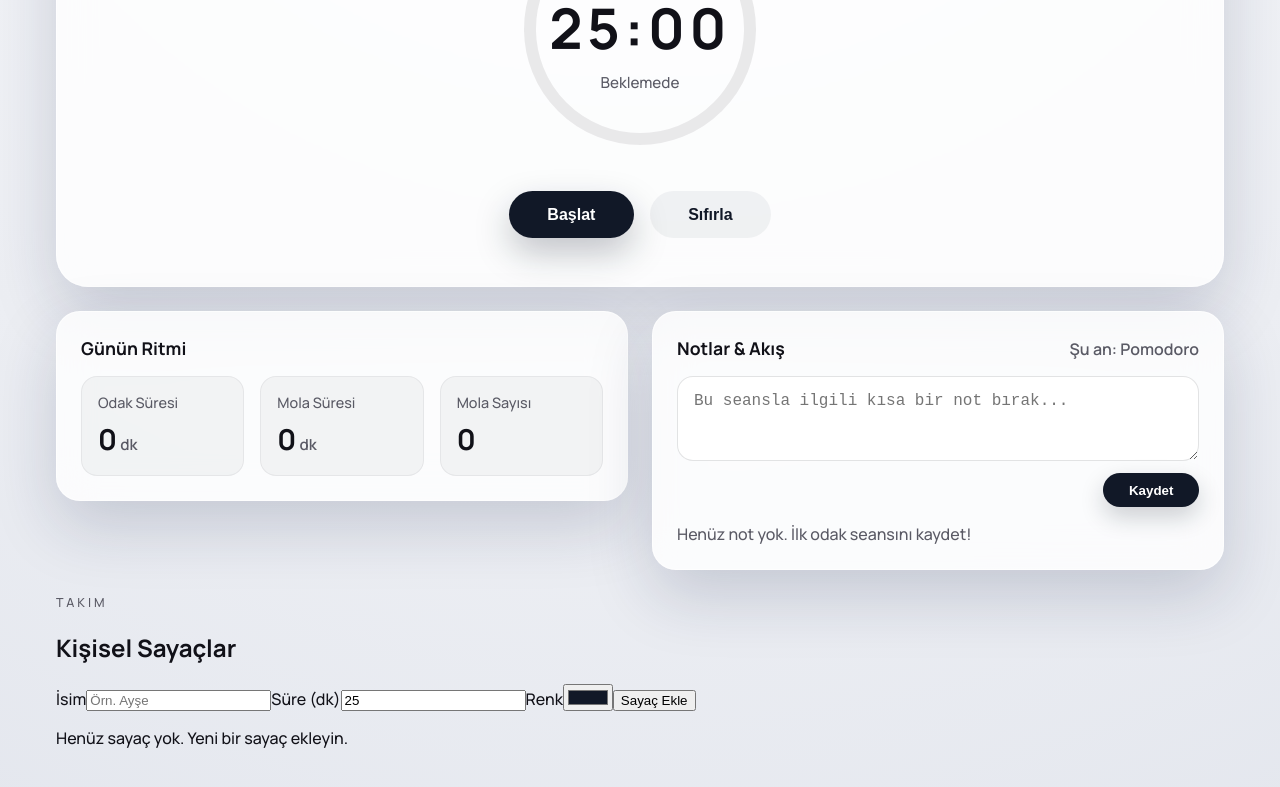
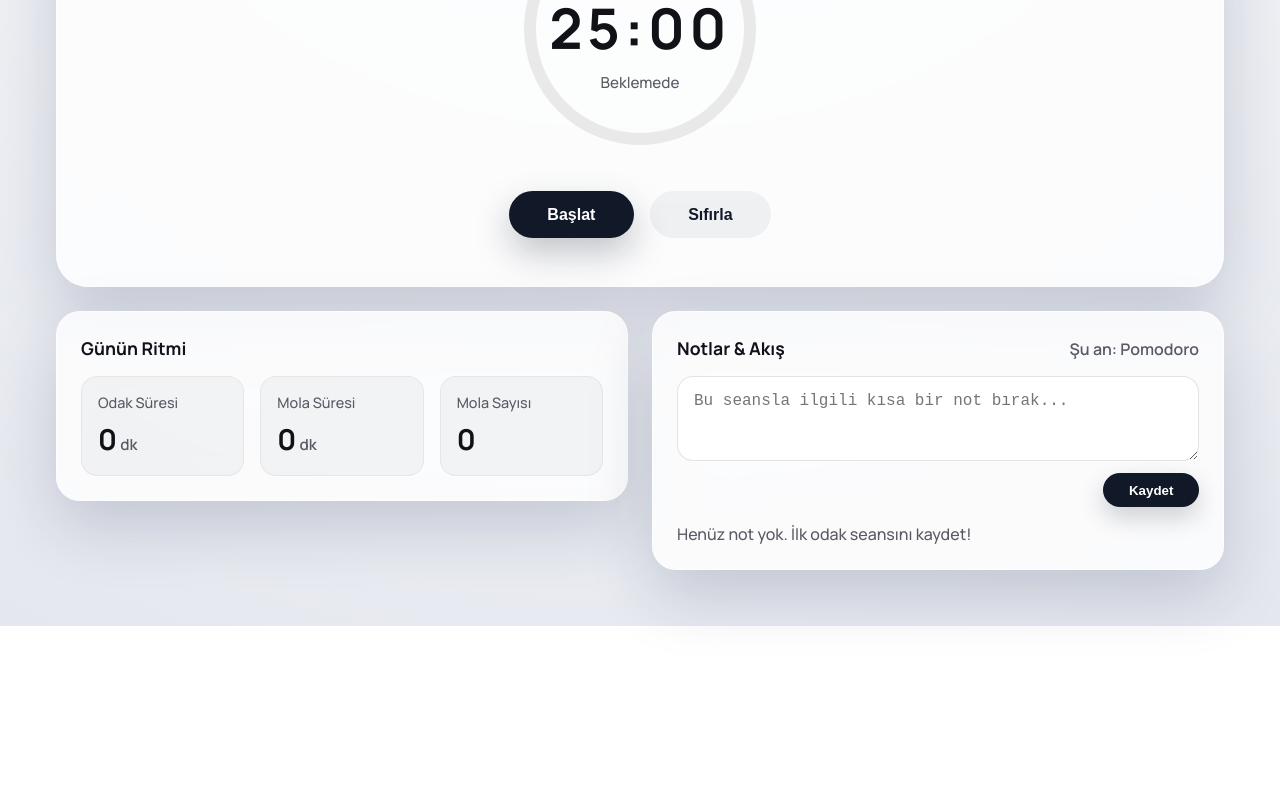
Before and after one commit to anilfiddan/modern-pomodoro, a React (Vite) app: page / in a window 1280 px wide. Shown: the part 504-1291 px from the top of the page. After the commit the page ends 1130 px from the top, so only its background shows below. Built offline with nearby package versions, Linux system fonts and the light colour scheme.

Commit message:
Update App.jsx

```diff
--- a/src/App.jsx
+++ b/src/App.jsx
@@ -7,7 +7,6 @@ import SessionStats from './components/SessionStats.jsx';
 import LogBook from './components/LogBook.jsx';
 import ThemeSwitcher from './components/ThemeSwitcher.jsx';
 import LanguageSwitcher from './components/LanguageSwitcher.jsx';
-import PersonalTimers from './components/PersonalTimers.jsx';
 
 const MODES = {
   pomodoro: { label: 'Pomodoro', duration: 25 * 60 },
@@ -65,21 +64,6 @@ const TEXTS = {
       button: 'Kaydet',
       empty: 'Henüz not yok. İlk odak seansını kaydet!',
     },
-    personalTimers: {
-      eyebrow: 'Takım',
-      title: 'Kişisel Sayaçlar',
-      nameLabel: 'İsim',
-      namePlaceholder: 'Örn. Ayşe',
-      minutesLabel: 'Süre (dk)',
-      colorLabel: 'Renk',
-      addButton: 'Sayaç Ekle',
-      empty: 'Henüz sayaç yok. Yeni bir sayaç ekleyin.',
-      durationPrefix: 'Toplam:',
-      minutesSuffix: 'dk',
-      running: 'Aktif',
-      idle: 'Hazır',
-      defaultName: 'Yeni Sayaç',
-    },
     messages: {
       completed: 'tamamlandı!',
       notificationBody: 'Kısa bir nefes alın ve modu değiştirin.',
@@ -132,21 +116,6 @@ const TEXTS = {
       placeholder: 'Leave a short note about this session...',
       button: 'Save',
       empty: 'No notes yet. Log your first focus!',
-    },
-    personalTimers: {
-      eyebrow: 'Team',
-      title: 'Personal Timers',
-      nameLabel: 'Name',
-      namePlaceholder: 'e.g. Maya',
-      minutesLabel: 'Duration (min)',
-      colorLabel: 'Color',
-      addButton: 'Add Timer',
-      empty: 'No personal timers yet. Create one above.',
-      durationPrefix: 'Total:',
-      minutesSuffix: 'min',
-      running: 'Running',
-      idle: 'Idle',
-      defaultName: 'New Timer',
     },
     messages: {
       completed: 'completed!',
@@ -221,7 +190,6 @@ function App() {
   const [logEntries, setLogEntries] = useState([]);
   const [theme, setTheme] = useState('calm');
   const [language, setLanguage] = useState('tr');
-  const [personalTimers, setPersonalTimers] = useState([]);
 
   const audioCtxRef = useRef(null);
   const hydratedRef = useRef(false);
@@ -238,11 +206,6 @@ function App() {
     if (activeDuration === 0) return 0;
     return (activeDuration - timeLeft) / activeDuration;
   }, [activeDuration, timeLeft]);
-
-  const hasRunningPersonalTimers = useMemo(
-    () => personalTimers.some((timer) => timer.isRunning),
-    [personalTimers],
-  );
 
   const playChime = useCallback(() => {
     const AudioContext = window.AudioContext || window.webkitAudioContext;
@@ -412,10 +375,9 @@ function App() {
       logEntries,
       theme,
       language,
-      personalTimers,
     };
     localStorage.setItem(STORAGE_KEY, JSON.stringify(stateToPersist));
-  }, [mode, timeLeft, isRunning, targetTime, stats, logEntries, theme, language, personalTimers]);
+  }, [mode, timeLeft, isRunning, targetTime, stats, logEntries, theme, language]);
 
   useEffect(() => {
     document.documentElement.lang = language;
@@ -427,8 +389,6 @@ function App() {
     }
     return `${Date.now()}-${Math.random().toString(16).slice(2)}`;
   };
-
-  const generatePersonalTimerId = () => `${Date.now()}-timer-${Math.random().toString(16).slice(2)}`;
 
   const handleAddEntry = (text) => {
     const trimmed = text.trim();
@@ -442,55 +402,6 @@ function App() {
     };
     setLogEntries((prev) => [entry, ...prev].slice(0, MAX_LOG_ENTRIES));
     return true;
-  };
-
-  const handleAddPersonalTimer = ({ name, minutes, color }) => {
-    const durationMinutes = Math.max(1, Math.round(minutes));
-    const durationSeconds = durationMinutes * 60;
-    const timer = {
-      id: generatePersonalTimerId(),
-      name,
-      duration: durationSeconds,
-      timeLeft: durationSeconds,
-      color,
-      isRunning: false,
-      targetTime: null,
-    };
-    setPersonalTimers((prev) => [...prev, timer]);
-  };
-
-  const handleTogglePersonalTimer = (timerId) => {
-    setPersonalTimers((prev) => prev.map((timer) => {
-      if (timer.id !== timerId) return timer;
-      if (timer.isRunning) {
-        const remaining = Math.max(0, Math.round((timer.targetTime - Date.now()) / 1000));
-        return {
-          ...timer,
-          timeLeft: remaining,
-          isRunning: false,
-          targetTime: null,
-        };
-      }
-      const nextTime = timer.timeLeft === 0 ? timer.duration : timer.timeLeft;
-      return {
-        ...timer,
-        timeLeft: nextTime,
-        isRunning: true,
-        targetTime: Date.now() + nextTime * 1000,
-      };
-    }));
-  };
-
-  const handleResetPersonalTimer = (timerId) => {
-    setPersonalTimers((prev) => prev.map((timer) => {
-      if (timer.id !== timerId) return timer;
-      return {
-        ...timer,
-        timeLeft: timer.duration,
-        isRunning: false,
-        targetTime: null,
-      };
-    }));
   };
 
   const ensureNotificationPermission = () => {
@@ -565,31 +476,6 @@ function App() {
     };
   }, [isRunning, activeDuration, timeLeft, mode, stats]);
 
-  useEffect(() => {
-    if (!hasRunningPersonalTimers) return undefined;
-    const interval = setInterval(() => {
-      setPersonalTimers((prev) => prev.map((timer) => {
-        if (!timer.isRunning || !timer.targetTime) {
-          return timer;
-        }
-        const remaining = Math.max(0, Math.round((timer.targetTime - Date.now()) / 1000));
-        if (remaining === 0) {
-          return {
-            ...timer,
-            timeLeft: 0,
-            isRunning: false,
-            targetTime: null,
-          };
-        }
-        return {
-          ...timer,
-          timeLeft: remaining,
-        };
-      }));
-    }, 500);
-    return () => clearInterval(interval);
-  }, [hasRunningPersonalTimers]);
-
   return (
     <div className="app-shell">
       <Header
@@ -650,18 +536,6 @@ function App() {
             locale={language}
           />
         </section>
-        <PersonalTimers
-          timers={personalTimers}
-          labels={t.personalTimers}
-          controls={t.controls}
-          onAdd={({ name, minutes, color }) => handleAddPersonalTimer({
-            name: name || t.personalTimers.defaultName,
-            minutes,
-            color,
-          })}
-          onToggle={handleTogglePersonalTimer}
-          onReset={handleResetPersonalTimer}
-        />
       </main>
     </div>
   );
```
